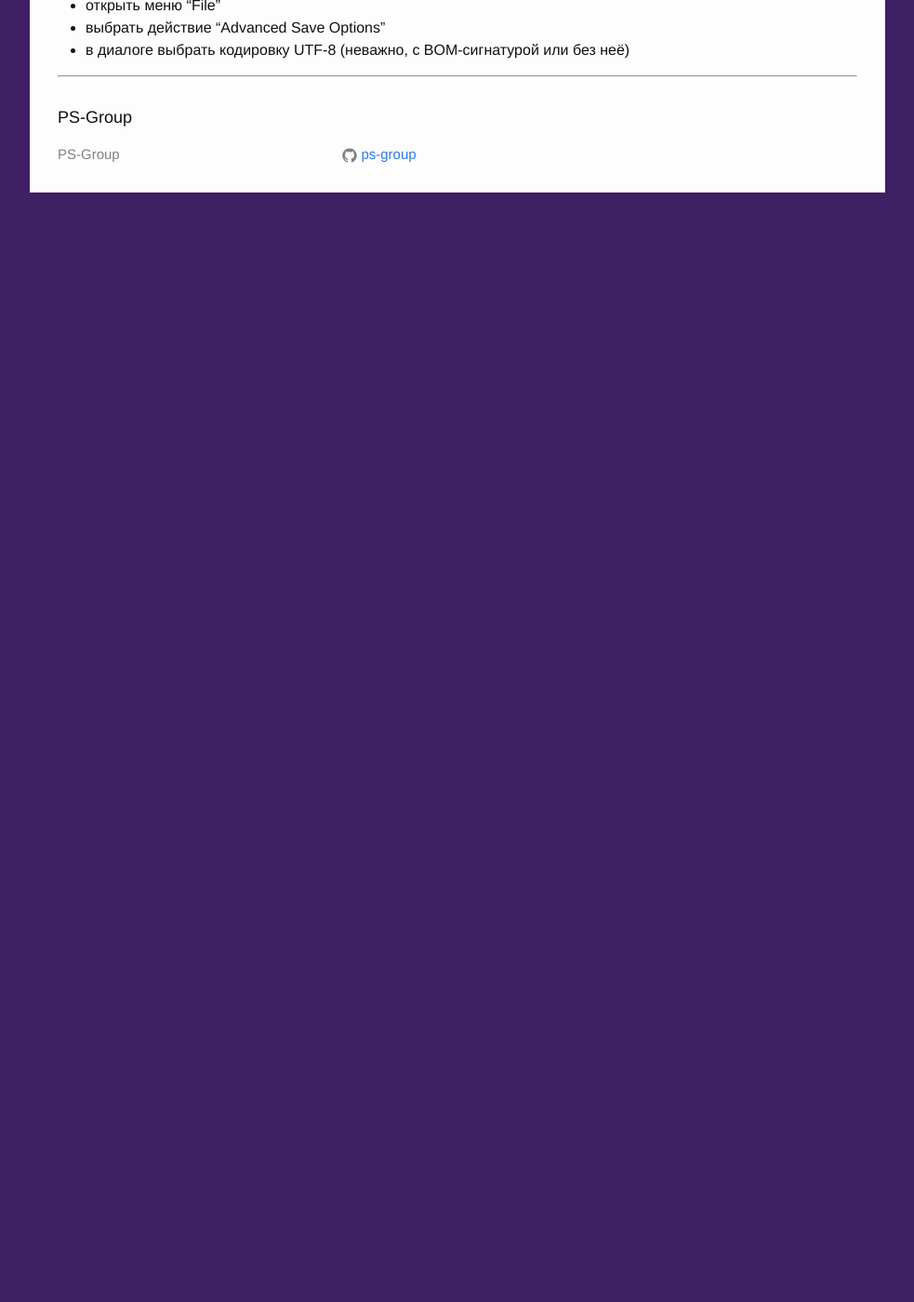
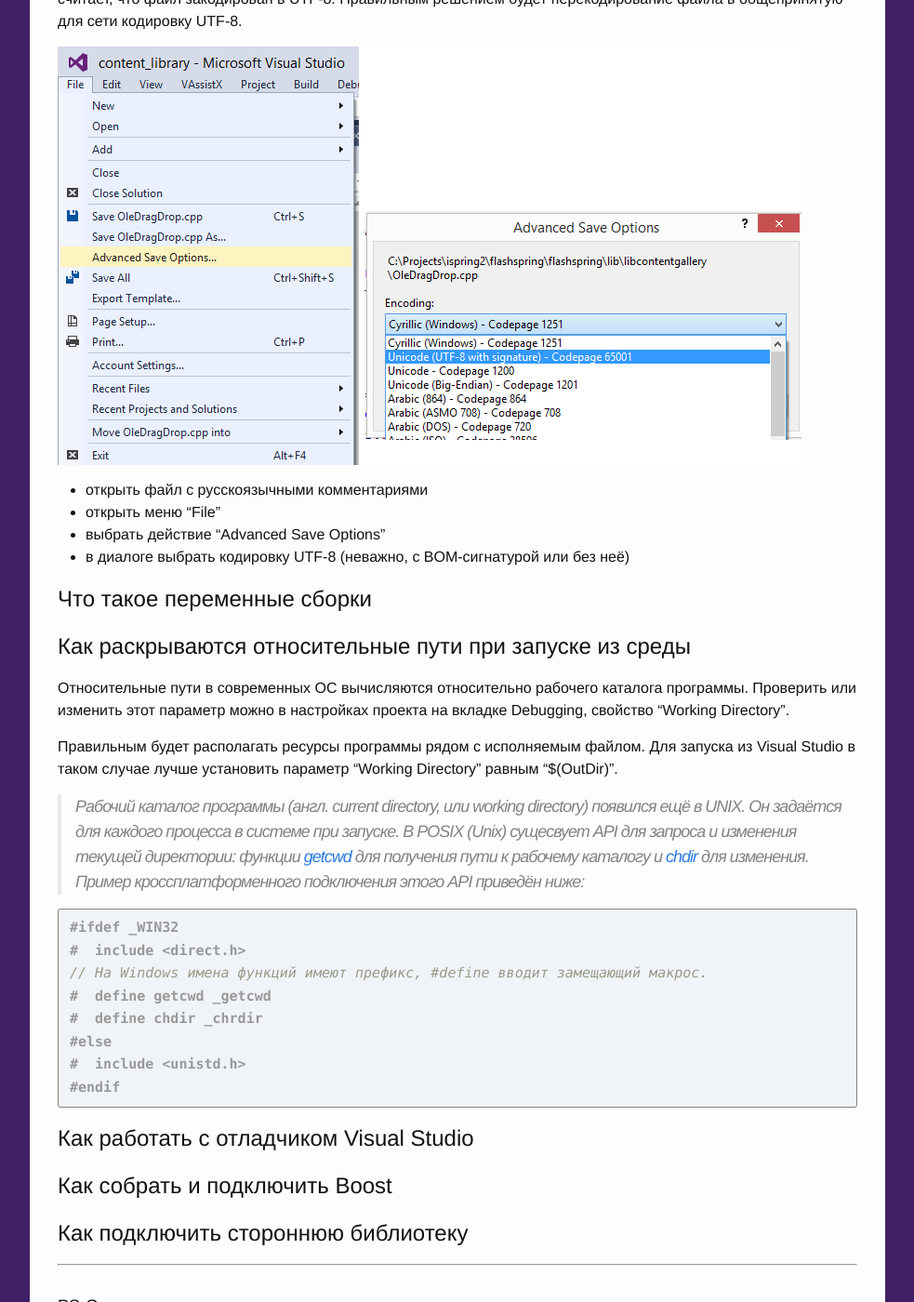
Before and after one commit to ps-group/ps-group.github.io, a Jekyll site: the page built from _sfml/vs2015-faq.md, in a window 1280 px wide and 1400 px high, scrolled down 484 px. Shown: the whole window at 93% size, without its empty margins (148-1131 px from the left). Built offline with Jekyll 4.4.1, drawn with Linux system fonts in a browser that asks for light colours; before the commit the page ends 900 px from its top, so only the background shows below that; some of the changed text lies outside the part shown.

Commit message:
Обновил F.A.Q. по Visual Studio

````diff
--- a/_sfml/vs2015-faq.md
+++ b/_sfml/vs2015-faq.md
@@ -6,9 +6,36 @@
 
 Комментарии на русском в русскоязычной системе по умолчанию сохраняются в кодировке CP1251, а Github считает, что файл закодирован в UTF-8. Правильным решением будет перекодирование файла в общепринятую для сети кодировку UTF-8.
 
-![Скриншот](figures/save-file-as-utf8.png)
+![Скриншот](img/save-file-as-utf8.png)
 
 - открыть файл с русскоязычными комментариями
 - открыть меню "File"
 - выбрать действие "Advanced Save Options"
 - в диалоге выбрать кодировку UTF-8 (неважно, с BOM-сигнатурой или без неё)
+
+## Что такое переменные сборки
+
+## Как раскрываются относительные пути при запуске из среды
+
+Относительные пути в современных ОС вычисляются относительно рабочего каталога программы. Проверить или изменить этот параметр можно в настройках проекта на вкладке Debugging, свойство "Working Directory".
+
+Правильным будет располагать ресурсы программы рядом с исполняемым файлом. Для запуска из Visual Studio в таком случае лучше установить параметр "Working Directory" равным "$(OutDir)".
+
+> Рабочий каталог программы (англ. current directory, или working directory) появился ещё в UNIX. Он задаётся для каждого процесса в системе при запуске. В POSIX (Unix) сущесвует API для запроса и изменения текущей директории: функции [getcwd](http://www.opennet.ru/man.shtml?topic=getcwd&category=3&russian=0) для получения пути к рабочему каталогу и [chdir](http://www.opennet.ru/man.shtml?topic=chdir&category=2&russian=0) для изменения. Пример кроссплатформенного подключения этого API приведён ниже:
+
+```cpp
+#ifdef _WIN32
+#  include <direct.h>
+// На Windows имена функций имеют префикс, #define вводит замещающий макрос.
+#  define getcwd _getcwd
+#  define chdir _chrdir
+#else
+#  include <unistd.h>
+#endif
+```
+
+## Как работать с отладчиком Visual Studio
+
+## Как собрать и подключить Boost
+
+## Как подключить стороннюю библиотеку
````
